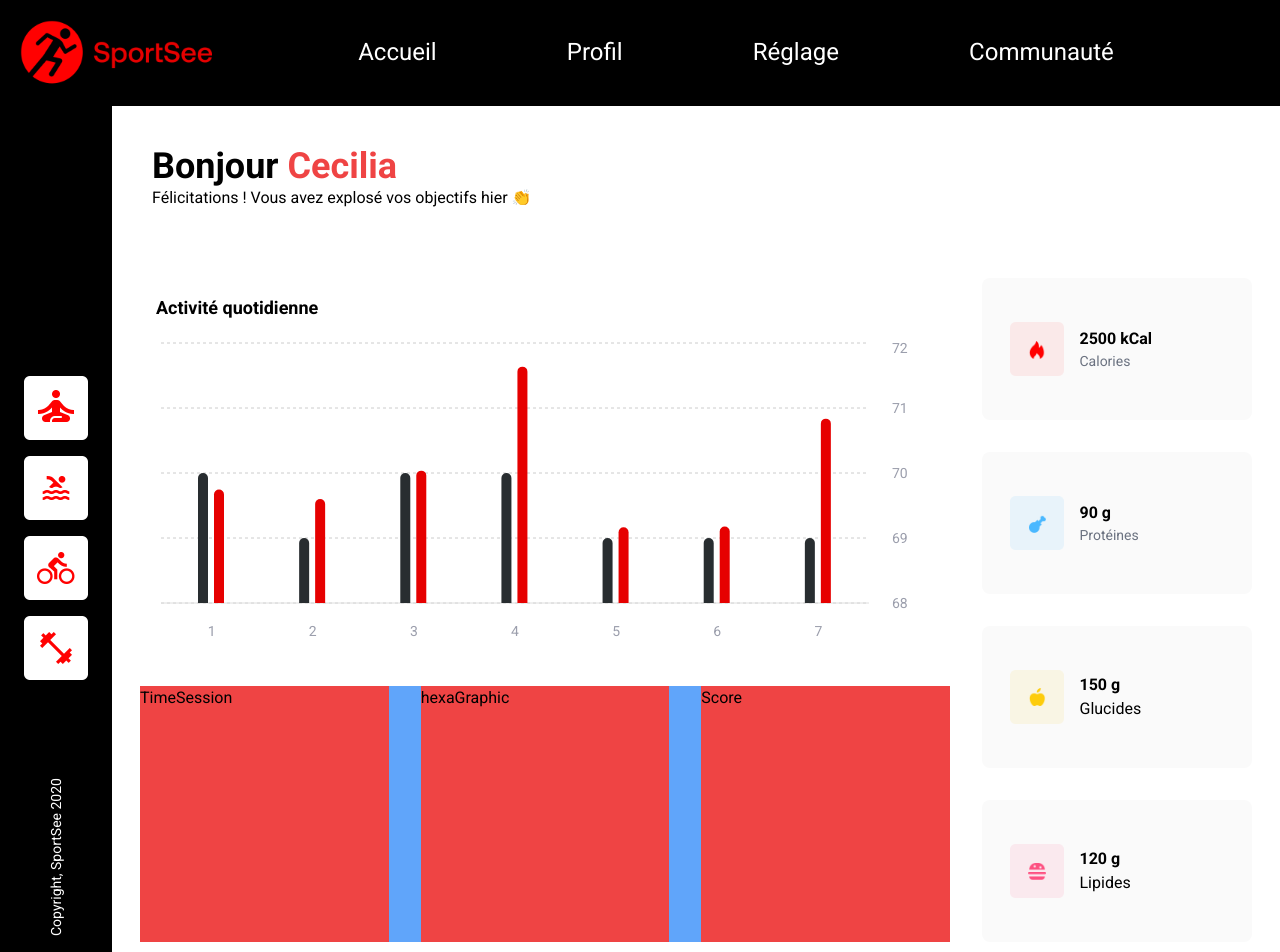
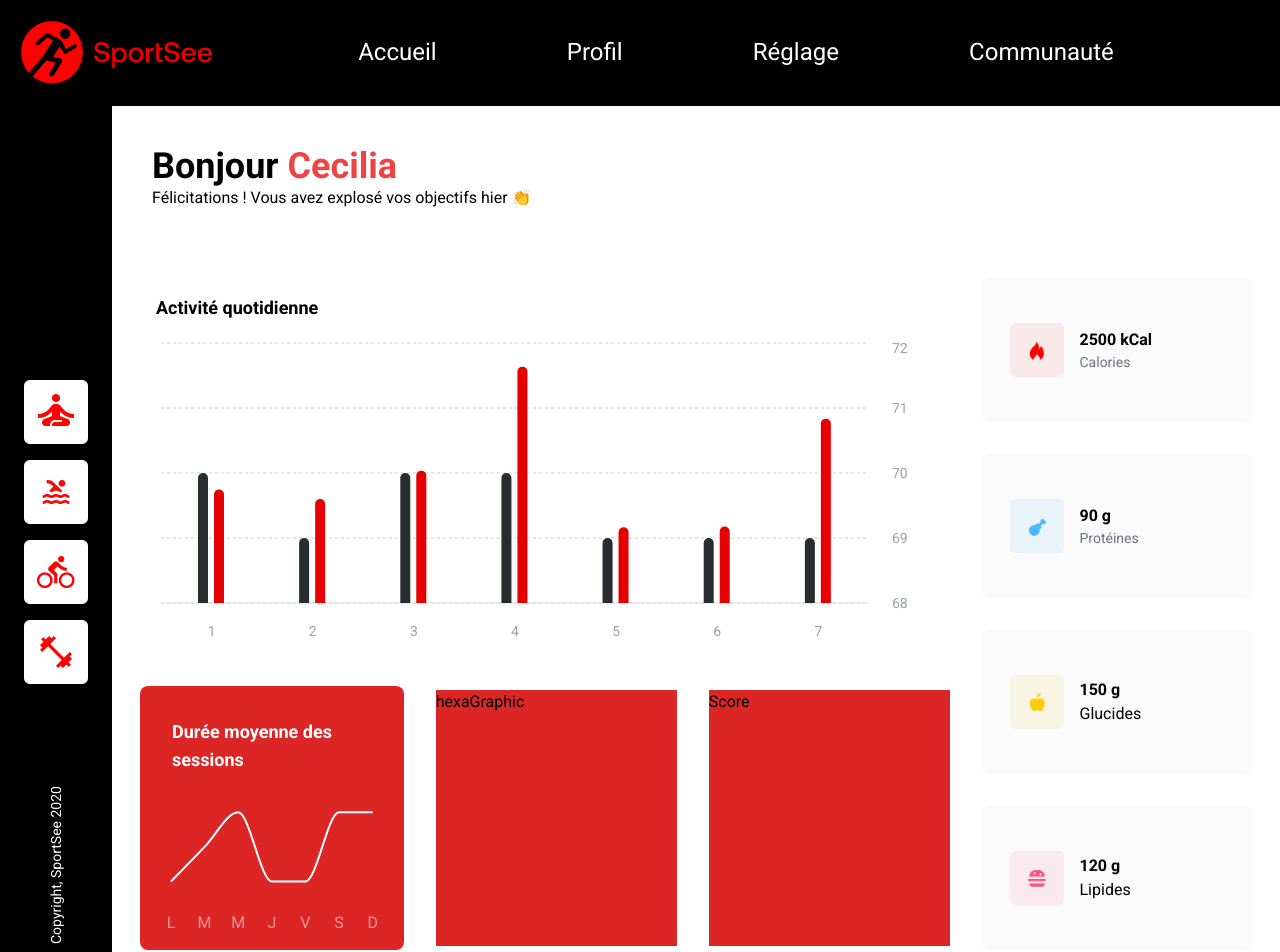
Before and after one commit to D-Sriver/SportSee-Front, a React (Vite) app: page / in a window 1280 px wide. Shown: the top 952 px of the page. Built offline with nearby package versions, Linux system fonts and the light colour scheme.

Commit message:
✨ Ajout du graphique de timeSession.

```diff
--- a/src/App.tsx
+++ b/src/App.tsx
@@ -1,6 +1,6 @@
 import { useEffect, useState } from 'react';
 import ActivityChart from './components/ActivityChart';
-import GraphicDetail from './components/GraphicDetail';
+import GraphicDetail from './components/GraphicDetail/GraphicDetail';
 import Hero from './components/Hero';
 import NutritionalValue from './components/NutritionalValue';
 import { fetchUserMainData } from './data/fetch';
@@ -35,7 +35,7 @@ export default function App() {
 						<ActivityChart userId={userData?.id ?? undefined} />{' '}
 					</div>
 					<div className="flex flex-row">
-						<GraphicDetail />
+						<GraphicDetail userId={userData?.id} />
 					</div>
 				</div>
 				<NutritionalValue userData={userData} />
--- a/src/components/GraphicDetail.tsx
+++ /dev/null
@@ -1,9 +0,0 @@
-export default function GraphicDetail() {
-	return (
-		<div className="flex w-full h-full gap-8 items-center justify-between bg-blue-400">
-			<div className="w-full min-h-64 bg-red-500">TimeSession</div>
-			<div className="w-full min-h-64 bg-red-500">hexaGraphic</div>
-			<div className="w-full min-h-64 bg-red-500">Score</div>
-		</div>
-	);
-}
--- /dev/null
+++ b/src/components/GraphicDetail/GraphicDetail.tsx
@@ -0,0 +1,15 @@
+import TimeSession from './TimeSession';
+
+interface GraphicDetailProps {
+	userId: number | undefined;
+}
+
+export default function GraphicDetail({ userId }: GraphicDetailProps) {
+	return (
+		<div className="flex w-full gap-8 items-center justify-between">
+			<TimeSession userId={userId} />
+			<div className="w-full min-h-64 bg-red-600">hexaGraphic</div>
+			<div className="w-full min-h-64 bg-red-600">Score</div>
+		</div>
+	);
+}
--- /dev/null
+++ b/src/components/GraphicDetail/TimeSession.tsx
@@ -0,0 +1,93 @@
+import { useEffect, useState } from 'react';
+import {
+	Line,
+	LineChart,
+	ResponsiveContainer,
+	Tooltip,
+	TooltipProps,
+	XAxis,
+	YAxis,
+} from 'recharts';
+import { fetchUserAverageSessions } from '../../data/fetch';
+import { UserAverageSessions } from '../../interface/fetch_interface';
+
+interface TimeSessionProps {
+	userId: number | undefined;
+}
+
+export default function TimeSession({ userId }: TimeSessionProps) {
+	const [sessionsData, setSessionsData] = useState<UserAverageSessions | null>(
+		null
+	);
+
+	useEffect(() => {
+		const fetchData = async () => {
+			if (userId !== undefined) {
+				try {
+					const data = await fetchUserAverageSessions(userId);
+					setSessionsData(data);
+				} catch (error) {
+					console.error(
+						'Erreur lors de la récupération des données de sessions moyennes:',
+						error
+					);
+				}
+			}
+		};
+		fetchData();
+	}, [userId]);
+
+	if (!sessionsData) {
+		return <div>Chargement des données de sessions...</div>;
+	}
+
+	const daysOfWeek = ['L', 'M', 'M', 'J', 'V', 'S', 'D'];
+
+	const formattedData = sessionsData.sessions.map((session, index) => ({
+		day: daysOfWeek[index],
+		sessionLength: session.sessionLength,
+	}));
+
+	const CustomTooltip = ({ active, payload }: TooltipProps<number, string>) => {
+		if (active && payload && payload.length) {
+			return (
+				<div className="bg-white p-2 text-black text-xs">
+					<p>{`${payload[0].value} min`}</p>
+				</div>
+			);
+		}
+		return null;
+	};
+
+	return (
+		<div className="w-full max-w-80 max-h-80 aspect-square bg-red-600 rounded-lg flex flex-col p-4">
+			<h2 className="text-lg font-semibold text-white p-4">
+				Durée moyenne des sessions
+			</h2>
+			<div className="flex-grow">
+				<ResponsiveContainer width="100%" height="100%">
+					<LineChart data={formattedData}>
+						<XAxis
+							dataKey="day"
+							axisLine={false}
+							tickLine={false}
+							tick={{ fill: '#FFFFFF', opacity: 0.5 }}
+							padding={{ left: 10, right: 10 }}
+							dy={10}
+						/>
+						<YAxis hide={true} domain={['dataMin - 5', 'dataMax + 5']} />
+						<Tooltip content={<CustomTooltip />} />
+						<Line
+							type="monotone"
+							dataKey="sessionLength"
+							stroke="#FFFFFF"
+							strokeWidth={2}
+							dot={false}
+							activeDot={{ r: 8 }}
+						/>
+					</LineChart>
+				</ResponsiveContainer>
+			</div>
+		</div>
+	);
+}
```
